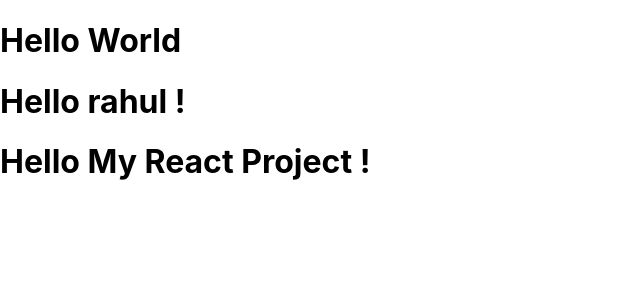
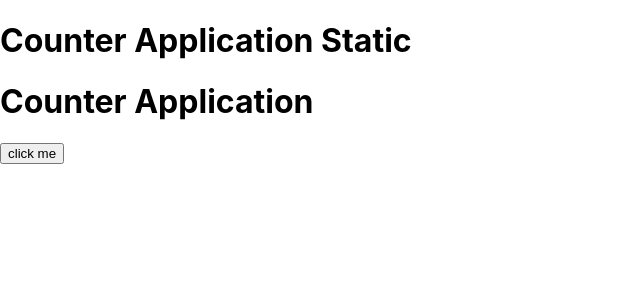
Before and after one commit to Ashutoshubale/my-appss, a React (Create React App) app: page / in a window 1280 px wide. Shown: the top 300 px of the page, without its empty margins (0-640 px from the left). Built offline with nearby package versions, Linux system fonts and the light colour scheme.

Commit message:
interpolation at atrribut leval

```diff
--- a/src/App.js
+++ b/src/App.js
@@ -1,19 +1,12 @@
-// user defined tags == Component
 function App () {
-
-  //pure data members
-  let project = "My React Project";
-let username = "rahul";
-
-//JSX => HTML CSS
+  let project = "Counter Application";
+  let btnvalue = "click me"
 return (
     <div>
-      <h1>Hello World</h1>
-      <h1>Hello {username} !</h1>
-      <h1>Hello {project} !</h1>
+      <h1> Counter Application Static </h1>
+      <h1> {project} </h1>
+      <input type = "button" value={btnvalue  } />
     </div>
-
-);
-
+  );
 }
 export default App;
```
